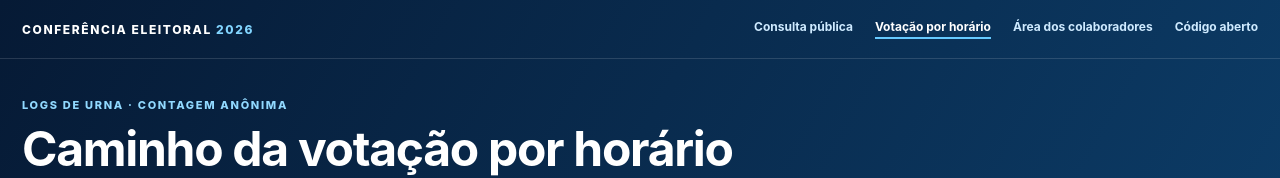
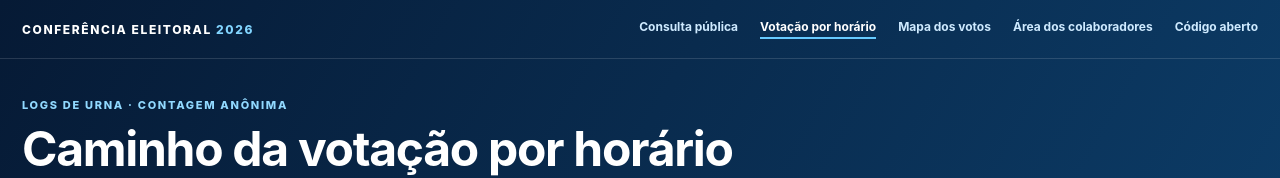
Before and after one commit to JuniorNarciso26/conferencia-eleicao-26Br-, a plain HTML site: page site/horarios.html in a window 1280 px wide. Shown: the top 178 px of the page. Drawn offline with Linux system fonts and the light colour scheme; no server answers.

Commit message:
Inclui aba Mapa dos votos na navegação

```diff
--- a/site/horarios.html
+++ b/site/horarios.html
@@ -18,6 +18,7 @@
     <nav aria-label="Navegação principal">
       <a href="./">Consulta pública</a>
       <a href="./horarios.html" aria-current="page">Votação por horário</a>
+      <a href="./mapa.html">Mapa dos votos</a>
       <a href="./desenvolvedores/">Área dos colaboradores</a>
       <a href="https://github.com/JuniorNarciso26/conferencia-eleicao-26Br-">Código aberto</a>
     </nav>
```
